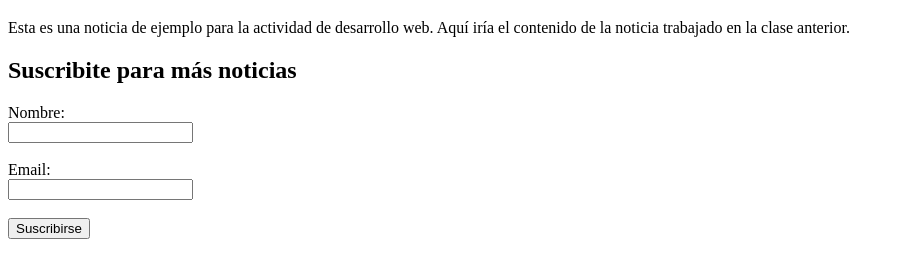
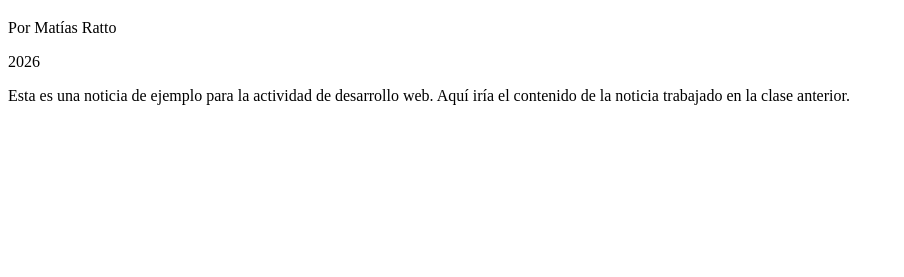
Before and after one commit to matiratto/actividad-inicial, a plain HTML site: page index.html in a window 1280 px wide. Shown: the part 61-338 px from the top of the page, without its empty margins (0-904 px from the left). Drawn offline with Linux system fonts and the light colour scheme.

Commit message:
Refactor index.html structure and content
Replaced the main heading and added a header section with author and date. Updated the article section to include the news content.

```diff
--- a/index.html
+++ b/index.html
@@ -6,21 +6,21 @@
 </head>
 <body>
 
-    <h1>Noticia de la semana</h1>
 
-    <p>Esta es una noticia de ejemplo para la actividad de desarrollo web. Aquí iría el contenido de la noticia trabajado en la clase anterior.</p>
+    <header>
+        <h1>Noticia de la semana</h1>
+        <p>Por Matías Ratto</p>
+        <time>2026</time>
+    </header>
 
-    <h2>Suscribite para más noticias</h2>
-
-    <form>
-        <label for="nombre">Nombre:</label><br>
-        <input type="text" id="nombre" name="nombre"><br><br>
-
-        <label for="email">Email:</label><br>
-        <input type="email" id="email" name="email"><br><br>
-
-        <button type="submit">Suscribirse</button>
-    </form>
+    <article>
+        <section>
+            <p>
+                Esta es una noticia de ejemplo para la actividad de desarrollo web.
+                Aquí iría el contenido de la noticia trabajado en la clase anterior.
+            </p>
+        </section>
+    </article>
 
 </body>
 </html>
```
